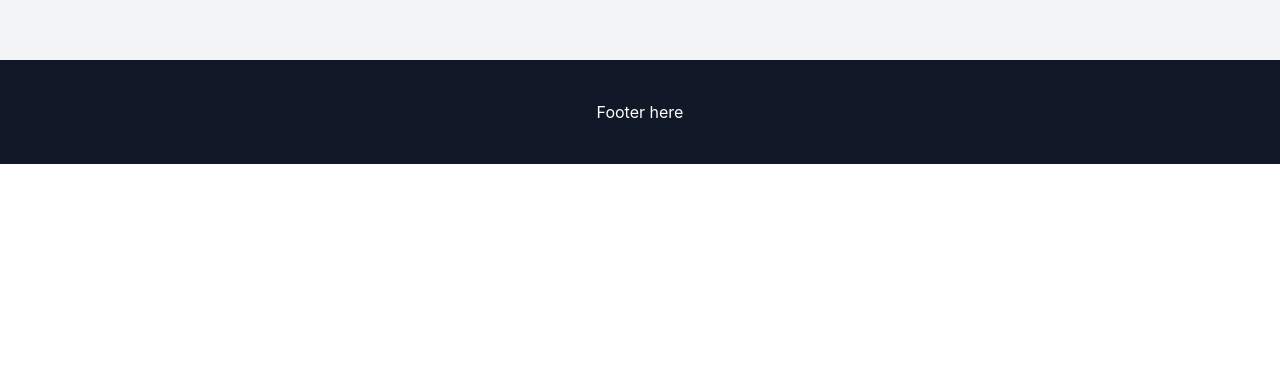
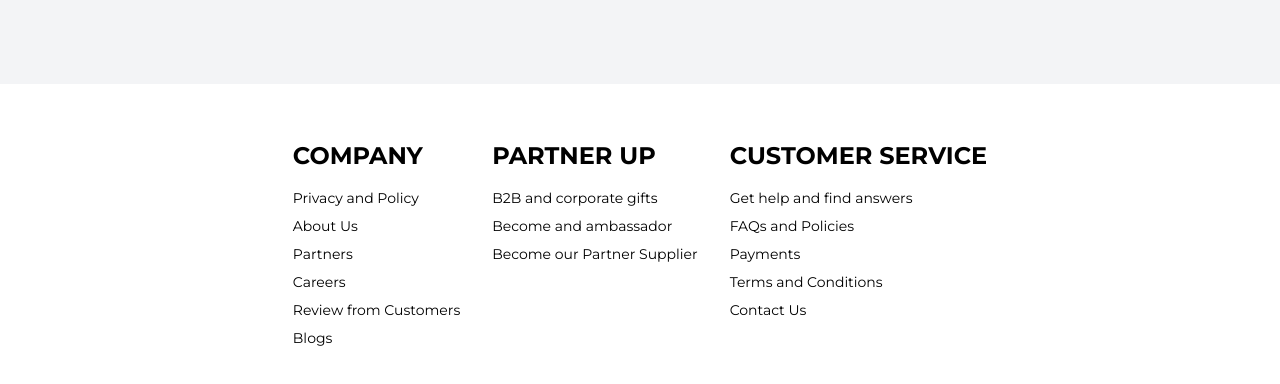
Before and after one commit to princejoogie/ground-work-landing, a Next.js app: page / in a window 1280 px wide. Shown: the part 740-1124 px from the top of the page. Before the commit the page ends 904 px from the top, so only its background shows below. Built offline with nearby package versions, Linux system fonts and the light colour scheme.

Commit message:
✏ added `footer` and `navbar`

```diff
--- a/pages/index.tsx
+++ b/pages/index.tsx
@@ -1,6 +1,6 @@
 import type { NextPage } from "next";
 import Head from "next/head";
-import { Layout } from "../src/components";
+import { Container, Layout } from "../src/components";
 
 const Home: NextPage = () => {
   return (
@@ -8,7 +8,11 @@ const Home: NextPage = () => {
       title="Ground Work"
       description="Lorem ipsum dolor sit amet consectetur adipisicing elit. Veniam, nobis."
     >
-      <h1>Hello World</h1>
+      <div className="flex flex-col">
+        <Container>
+          <h1>Hello World</h1>
+        </Container>
+      </div>
     </Layout>
   );
 };
--- /dev/null
+++ b/src/components/Container.tsx
@@ -0,0 +1,13 @@
+import React from "react";
+
+const Container: React.FC<
+  React.DetailedHTMLProps<React.HTMLAttributes<HTMLDivElement>, HTMLDivElement>
+> = ({ children, className, ...rest }) => {
+  return (
+    <div {...rest} className={`container mx-auto px-4 ${className}`}>
+      {children}
+    </div>
+  );
+};
+
+export default Container;
--- a/src/components/Footer.tsx
+++ b/src/components/Footer.tsx
@@ -1,9 +1,55 @@
 import React from "react";
+import { Container } from ".";
 
 const Footer = () => {
   return (
-    <footer className="bg-gray-900 text-white p-10 items-center justify-center flex">
-      Footer here
+    <footer className="w-full bg-white">
+      <Container className="flex justify-center">
+        {/* Links */}
+        <div className="flex flex-col items-center justify-center space-y-8 md:items-start md:space-y-0 md:space-x-8 md:flex-row py-14">
+          <div className="text-center md:text-left">
+            <h3 className="text-xl font-bold uppercase md:text-2xl">Company</h3>
+
+            <div className="flex flex-col mt-4 space-y-2 text-xs md:text-sm">
+              <a href="#">Privacy and Policy</a>
+              <a href="#">About Us</a>
+              <a href="#">Partners</a>
+              <a href="#">Careers</a>
+              <a href="#">Review from Customers</a>
+              <a href="#">Blogs</a>
+            </div>
+          </div>
+
+          <div className="text-center md:text-left">
+            <h3 className="text-xl font-bold uppercase md:text-2xl">
+              Partner Up
+            </h3>
+
+            <div className="flex flex-col mt-4 space-y-2 text-xs md:text-sm">
+              <a href="#">B2B and corporate gifts</a>
+              <a href="#">Become and ambassador</a>
+              <a href="#">Become our Partner Supplier</a>
+            </div>
+          </div>
+
+          <div className="text-center md:text-left">
+            <h3 className="text-xl font-bold uppercase md:text-2xl">
+              Customer Service
+            </h3>
+
+            <div className="flex flex-col mt-4 space-y-2 text-xs md:text-sm">
+              <a href="#">Get help and find answers</a>
+              <a href="#">FAQs and Policies</a>
+              <a href="#">Payments</a>
+              <a href="#">Terms and Conditions</a>
+              <a href="#">Contact Us</a>
+            </div>
+          </div>
+        </div>
+
+        {/* Socials */}
+        <div></div>
+      </Container>
     </footer>
   );
 };
--- a/src/components/Layout.tsx
+++ b/src/components/Layout.tsx
@@ -1,11 +1,12 @@
 import React from "react";
 import { NextSeo, NextSeoProps } from "next-seo";
-import { Footer } from ".";
+import { Footer, Navbar } from ".";
 
 const Layout: React.FC<NextSeoProps> = ({ children, ...rest }) => {
   return (
     <div className="bg-gray-100">
       <NextSeo {...rest} />
+      <Navbar />
       <main className="min-h-screen">{children}</main>
       <Footer />
     </div>
--- /dev/null
+++ b/src/components/Navbar.tsx
@@ -0,0 +1,7 @@
+import React from "react";
+
+const Navbar = () => {
+  return <nav>Navbar here</nav>;
+};
+
+export default Navbar;
--- a/src/components/index.ts
+++ b/src/components/index.ts
@@ -1,2 +1,4 @@
 export { default as Layout } from "./Layout";
 export { default as Footer } from "./Footer";
+export { default as Container } from "./Container";
+export { default as Navbar } from "./Navbar";
--- a/styles/globals.css
+++ b/styles/globals.css
@@ -1,3 +1,5 @@
+@import url("https://fonts.googleapis.com/css2?family=Montserrat:ital,wght@0,100;0,200;0,300;0,400;0,500;0,600;0,700;0,800;0,900;1,100;1,200;1,300;1,400;1,500;1,600;1,700;1,800;1,900&display=swap");
+
 @tailwind base;
 @tailwind components;
 @tailwind utilities;
@@ -6,15 +8,7 @@ html,
 body {
   padding: 0;
   margin: 0;
-  font-family: -apple-system, BlinkMacSystemFont, Segoe UI, Roboto, Oxygen,
-    Ubuntu, Cantarell, Fira Sans, Droid Sans, Helvetica Neue, sans-serif;
+  box-sizing: border-box;
+  font-family: "Montserrat", -apple-system, BlinkMacSystemFont, Segoe UI, Roboto,
+    Oxygen, Ubuntu, Cantarell, Fira Sans, Droid Sans, Helvetica Neue, sans-serif;
 }
-
-a {
-  color: inherit;
-  text-decoration: none;
-}
-
-* {
-  box-sizing: border-box;
-}
```
